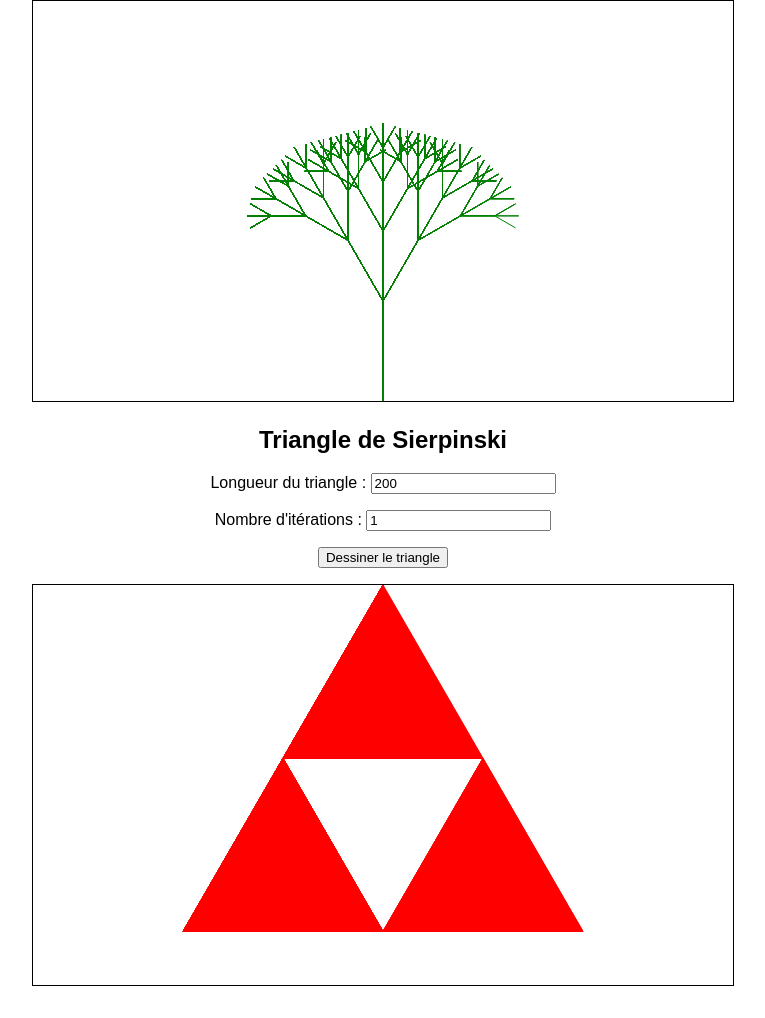
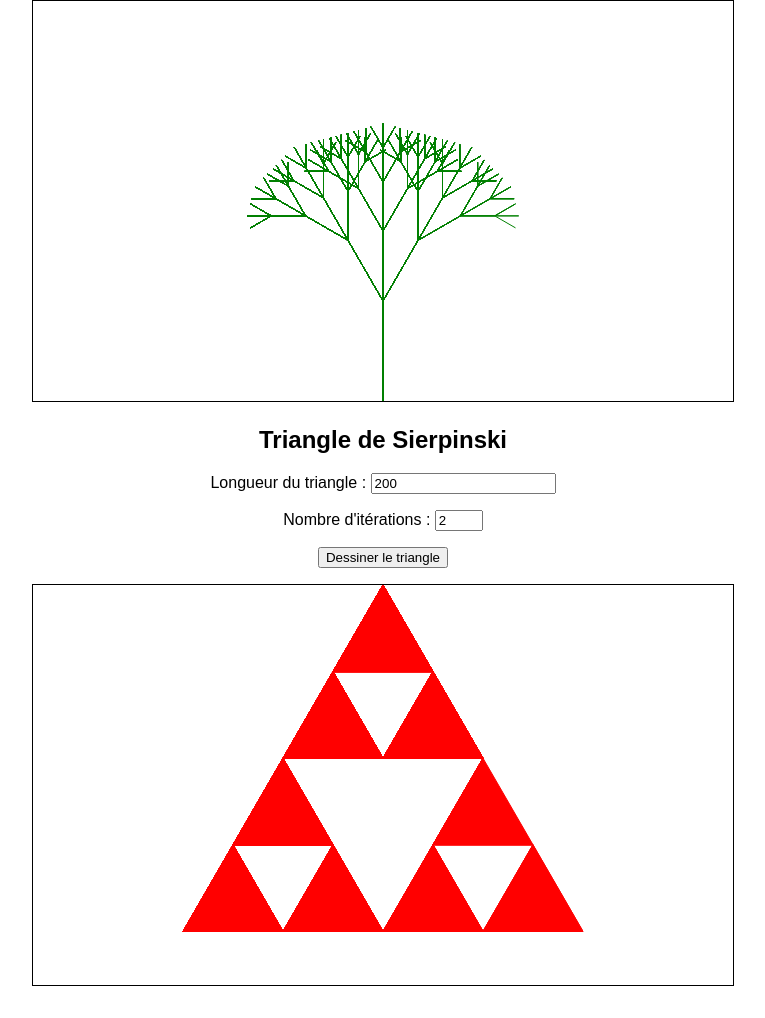
Before and after one commit to CodeacAlice/Fractales, a plain HTML site: page index.html in a window 1280 px wide. Shown: the part 898-1916 px from the top of the page, without its empty margins (257-1022 px from the left). Drawn offline with Linux system fonts and the light colour scheme.

Commit message:
[Bugfix] Impossible de lancer les fractales si + de 10 itérations

```diff
--- a/assets/js/arbre.js
+++ b/assets/js/arbre.js
@@ -89,10 +89,13 @@ function tracerLArbre () {
 	let nombreDIterationsArbre = parseInt(inputNombreDIterationsArbre.value);
 
 	if (longueurArbre > 0 && ratioArbre > 0 && angleArbre > 0 && nombreBranchesArbre > 0 && nombreDIterationsArbre > 0) // On vérifie que les paramètres donnés sont corrects
-		{
+	{
+		if (nombreDIterationsArbre >= 10) alert("Nope");
+		else {
 			crayonArbre.reinitialiseLeCanvas(parametresDeDemarrageArbre); // On vide le canvas avant de commencer
 			crayonArbre.traceEnLigne(longueurArbre); // On trace le tronc de l'arbre
 			branches(longueurArbre*ratioArbre, ratioArbre, angleArbre, nombreBranchesArbre, nombreDIterationsArbre);
 		}
+	}
 }
 // Sachez qu'avec un rapport de 0.5, un angle de 120 et 3 branches filles, vous obtiendrez un triangle de Sierpinski. Essayez donc !
--- a/assets/js/flocon.js
+++ b/assets/js/flocon.js
@@ -71,6 +71,8 @@ function tracerLeFlocon() {
 
 	if (nombreDIterations > 0) // Vérifier que la valeur entrée est cohérente avant de tracer le flocon
 		{
+			if (nombreDIterations >= 10) alert("Non"); // Interdiction de faire plus de 10 itérations
+			else {
 				crayonFlocon.reinitialiseLeCanvas(parametresDeDemarrageFlocon); // Effacer le dessin précédent avant de tracer
 
 				// Chaque courbe dessinée ne fait qu'un tiers du flocon qu'on veut obtenir, on en trace donc trois en tournant entre chaque
@@ -81,5 +83,6 @@ function tracerLeFlocon() {
 				courbeDeKoch(longueurSegmentFlocon, nombreDIterations);
 			}
 		}
+}
 
 /* Plus qu'à le lancer ! */
--- a/assets/js/triangle.js
+++ b/assets/js/triangle.js
@@ -94,15 +94,18 @@ function triangle(longueurCote, nombreDIterations) {
 */
 function tracerLeTriangle() {
 	// On récupère la longueur et le nombre d'itérations
-	var longueurCote = parseFloat(inputLongueurTriangle.value);
-	var nombreDIterations = parseInt(inputNombreDIterationsTriangle.value);
+	let longueurCote = parseFloat(inputLongueurTriangle.value);
+	let nombreDIterations = parseInt(inputNombreDIterationsTriangle.value);
 
 
 	if (longueurCote > 0 && nombreDIterations > 0) // On vérifie que les valeurs données sont correctes
 	{
-		crayonTriangle.reinitialiseLeCanvas(parametresDeDemarrageTriangle); // On vide le canvas
-		triangle(longueurCote, nombreDIterations); // On trace les triangles
-		crayonTriangle.ctx.fill(); // On remplit l'intérieur des triangles dessinés
+		if (nombreDIterations >= 10) alert("N'y pense même pas");
+		else {
+			crayonTriangle.reinitialiseLeCanvas(parametresDeDemarrageTriangle); // On vide le canvas
+			triangle(longueurCote, nombreDIterations); // On trace les triangles
+			crayonTriangle.ctx.fill(); // On remplit l'intérieur des triangles dessinés
+		}
 	}
 }
 
--- a/index.html
+++ b/index.html
@@ -13,7 +13,7 @@
         <h2>Flocon de Koch</h2>
         <p>
             <label for="inputNombreDiterationsFlocon">Nombre d'itérations</label> :
-            <input id="inputNombreDiterationsFlocon" type="number" name="nombreDiterationsFlocon" value="3">
+            <input id="inputNombreDiterationsFlocon" type="number" name="nombreDiterationsFlocon" value="3" min="1" max="9">
         </p>
         <p>
             <button type="button" onclick="tracerLeFlocon()">Tracer le flocon</button>
@@ -26,23 +26,23 @@
 
         <p>
             <label for="inputLongueurArbre">Longueur du tronc</label> :
-            <input id="inputLongueurArbre" type="number" name="longueurArbre" value="100">
+            <input id="inputLongueurArbre" type="number" name="longueurArbre" value="100" min="1">
         </p>
         <p>
             <label for="inputRatioArbre">Rapport de longueur entre une branche mère et une branche fille</label> :
-            <input id="inputRatioArbre" type="number" name="ratioArbre" value="0.7">
+            <input id="inputRatioArbre" type="number" name="ratioArbre" value="0.7" min="0">
         </p>
         <p>
             <label for="inputAngleArbre">Angle entre deux branches</label> :
-            <input id="inputAngleArbre" type="number" name="angleArbre" value="30">
+            <input id="inputAngleArbre" type="number" name="angleArbre" value="30" min="0">
         </p>
         <p>
             <label for="inputNombreBranchesArbre">Nombre de branches filles</label> :
-            <input id="inputNombreBranchesArbre" type="number" name="nombreBranchesArbre" value="3">
+            <input id="inputNombreBranchesArbre" type="number" name="nombreBranchesArbre" value="3" min="1">
         </p>
         <p>
             <label for="inputNombreDIterationsArbre">Nombre d'itérations</label> :
-            <input id="inputNombreDIterationsArbre" type="number" name="nombreDIterationsArbre" value="4">
+            <input id="inputNombreDIterationsArbre" type="number" name="nombreDIterationsArbre" value="4" min="1" max="9">
         </p>
         <p>
             <button type="button" onclick="tracerLArbre()">Faire pousser l'arbre</button>
@@ -53,11 +53,11 @@
         <h2>Triangle de Sierpinski</h2>
         <p>
             <label for="inputLongueurTriangle">Longueur du triangle</label> :
-            <input id="inputLongueurTriangle" type="number" name="longueurTriangle" value="200">
+            <input id="inputLongueurTriangle" type="number" name="longueurTriangle" value="200" min="1">
         </p>
         <p>
             <label for="inputNombreDIterationsTriangle">Nombre d'itérations</label> :
-            <input id="inputNombreDIterationsTriangle" type="number" name="nombreDIterationsTriangle" value="1">
+            <input id="inputNombreDIterationsTriangle" type="number" name="nombreDIterationsTriangle" value="2" min="1" max="9">
         </p>
         <p>
             <button type="button" onclick="tracerLeTriangle()">Dessiner le triangle</button>
```
Lines whose indentation alone changed are shown as unchanged.
